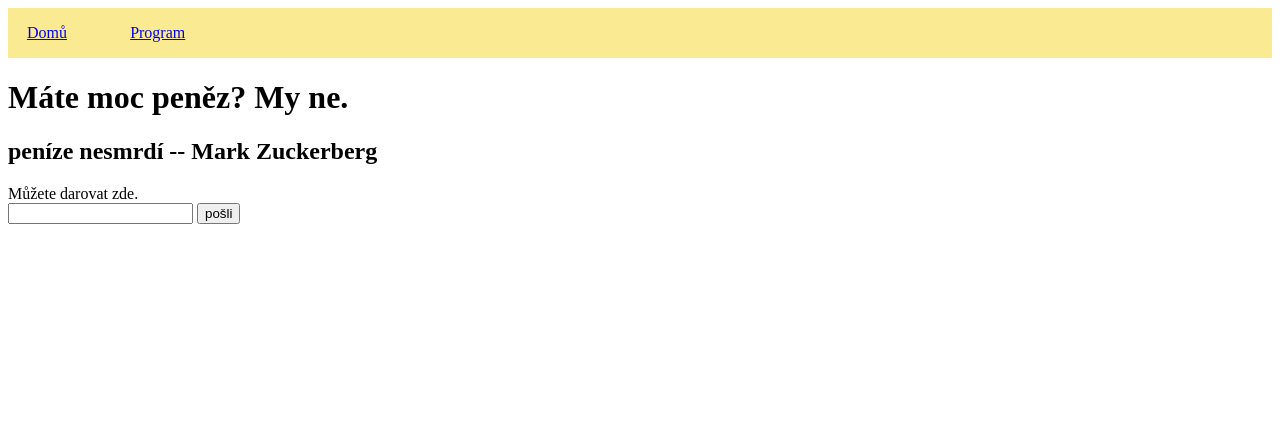
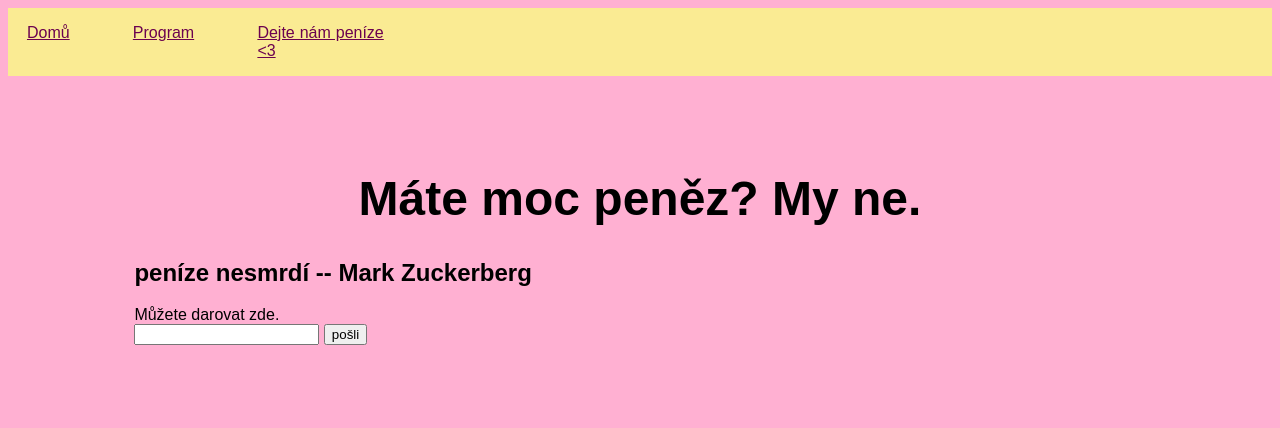
Before and after one commit to DominikDolezel/ceske_lidove_hnuti, a plain HTML site: page prispevek.html in a window 1280 px wide. Drawn offline with Linux system fonts and the light colour scheme.

Commit message:
menší změny

```diff
--- a/prispevek.html
+++ b/prispevek.html
@@ -5,20 +5,7 @@
     <title>Peníze ke mně</title>
     <link rel="icon" href="logo.png">
 
-    <style>
-        .lista {
-            height: 4%;
-            width: 100%;
-            padding: 0px;
-            display: flex;
-            justify-content: start;
-            background-color: #FAEB93;
-        }
-        .prvek-listy {
-            max-width: 10%;
-            padding-right: 5%;
-        }
-    </style>
+    <link rel="stylesheet" href="styly.css">
 
 </head>
 <body>
@@ -30,8 +17,12 @@
     <p class="prvek-listy">
         <a href="program.html">Program</a>
     </p>
+    <p class="prvek-listy">
+        <a href="prispevek.html">Dejte nám peníze <3</a>
+    </p>
 </div>
 
+<div class="zarovnani">
 <h1>Máte moc peněz? My ne.</h1>
 <h2>peníze nesmrdí -- Mark Zuckerberg</h2>
 
@@ -42,7 +33,7 @@
     <button id="potvrd" onclick="vyhodnot()">pošli</button>
     <p id="ohodnoceni"></p>
 </div>
-
+</div>
 
 </body>
 
--- /dev/null
+++ b/styly.css
@@ -0,0 +1,47 @@
+.lista {
+    height: 4%;
+    width: 100%;
+    padding: 0px;
+    display: flex;
+    justify-content: start;
+    background-color: #FAEB93;
+}
+.prvek-listy {
+    max-width: 10%;
+    padding-right: 5%;
+}
+
+.zarovnani {
+    padding-top: 5%;
+    padding-right: 10%;
+    padding-left: 10%;
+    padding-bottom: 5%;
+}
+
+p {
+text-align: justify;
+}
+
+body {
+font-family: sans-serif;
+background-color: #FFB0D2;
+}
+
+#tabulka {
+border-collapse: collapse;
+border: 2px solid #6B024F;
+}
+
+ol {
+list-style-type: disc;
+}
+
+h1 {
+text-align: center;
+font-size: 300%;
+}
+
+a{
+text-decoration: underline;
+color: #6B024F;
+}
```
Also changed, not shown: program.html (renamed from program-clh.html, +14 -37 lines).
